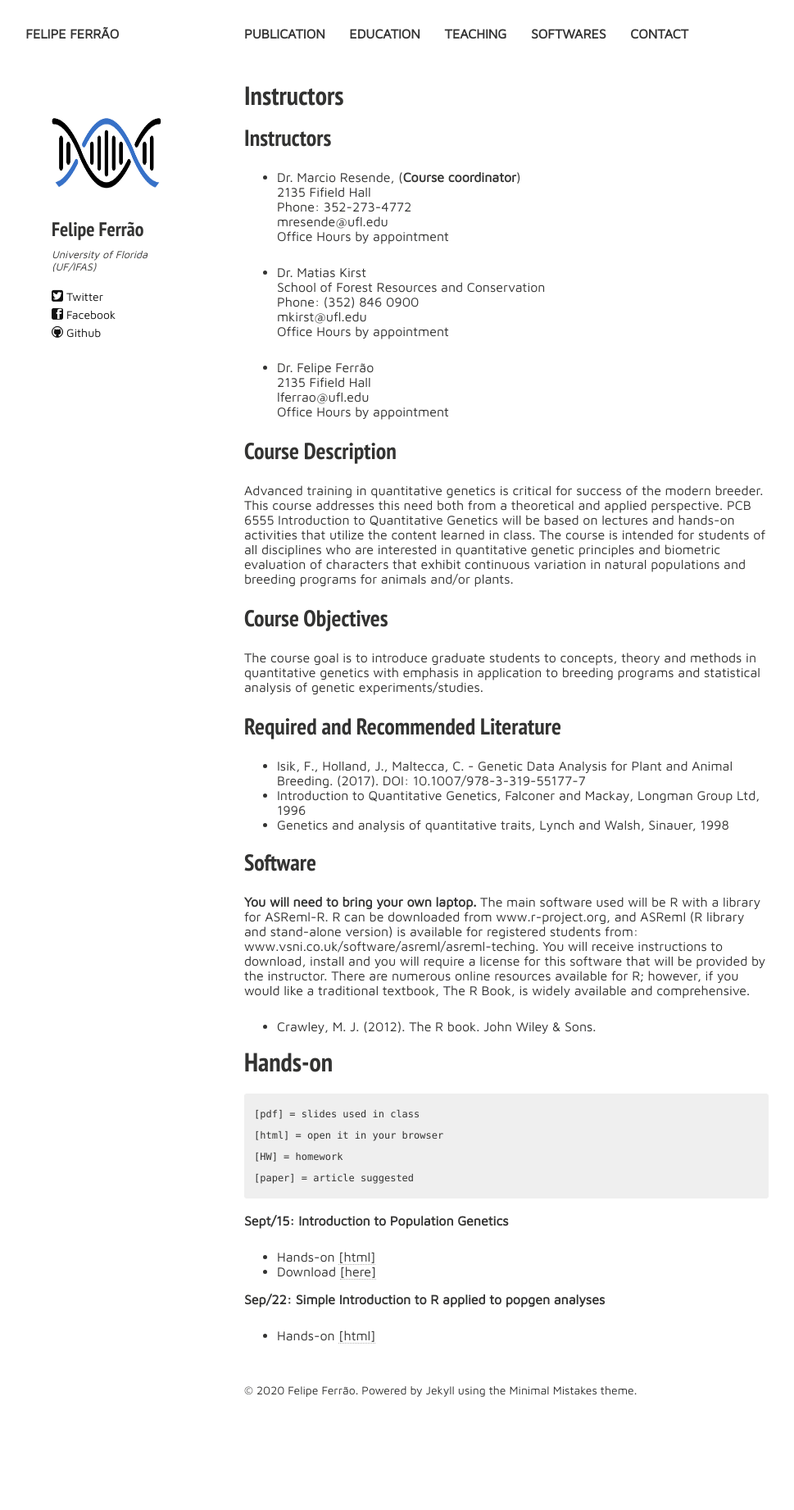
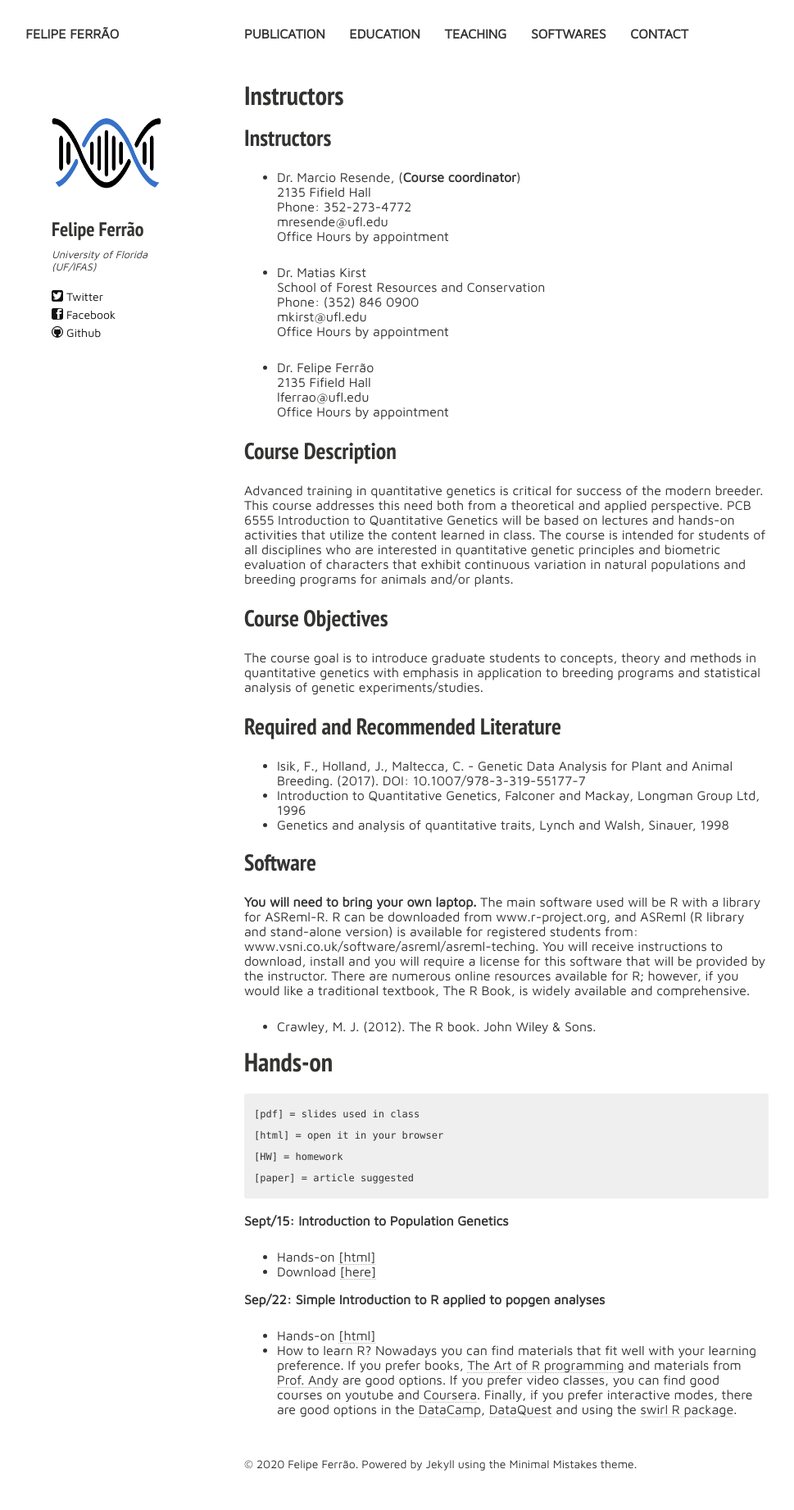
Before and after one commit to lfelipe-ferrao/lfelipe-ferrao.github.io, a Jekyll site: the page built from class/quantGenetic/index.md, in a window 1280 px wide. Shown: the whole page at 82% size, without its empty margins (22-991 px from the left). Built offline with Jekyll 4.4.1, drawn with Linux system fonts in a browser that asks for light colours; nearby versions of some CDN libraries; our own code applies the rules of GitHub Pages for plain Markdown files; before the commit the page ends 1752 px from its top, so only the background shows below that.

Commit message:
Update index.md

```diff
--- a/class/quantGenetic/index.md
+++ b/class/quantGenetic/index.md
@@ -61,3 +61,4 @@ traditional textbook, The R Book, is widely available and comprehensive.
 **Sep/22: Simple Introduction to R applied to popgen analyses**
 
 - Hands-on [[html]](https://htmlpreview.github.io/?https://github.com/lfelipe-ferrao/lfelipe-ferrao.github.io/blob/master/class/quantGenetic/week2.html)
+- How to learn R? Nowadays you can find materials that fit well with your learning preference. If you prefer books, [The Art of R programming](https://www.amazon.com/Art-Programming-Statistical-Software-Design/dp/1593273843)  and materials from [Prof. Andy](https://www.discovr.rocks/#welcome) are good options. If you prefer video classes, you can find good courses on youtube and [Coursera](https://www.coursera.org/). Finally, if you prefer interactive modes,  there are good options in the [DataCamp](https://www.datacamp.com/), [DataQuest](https://www.dataquest.io/) and using the [swirl R package](https://swirlstats.com/).
```
